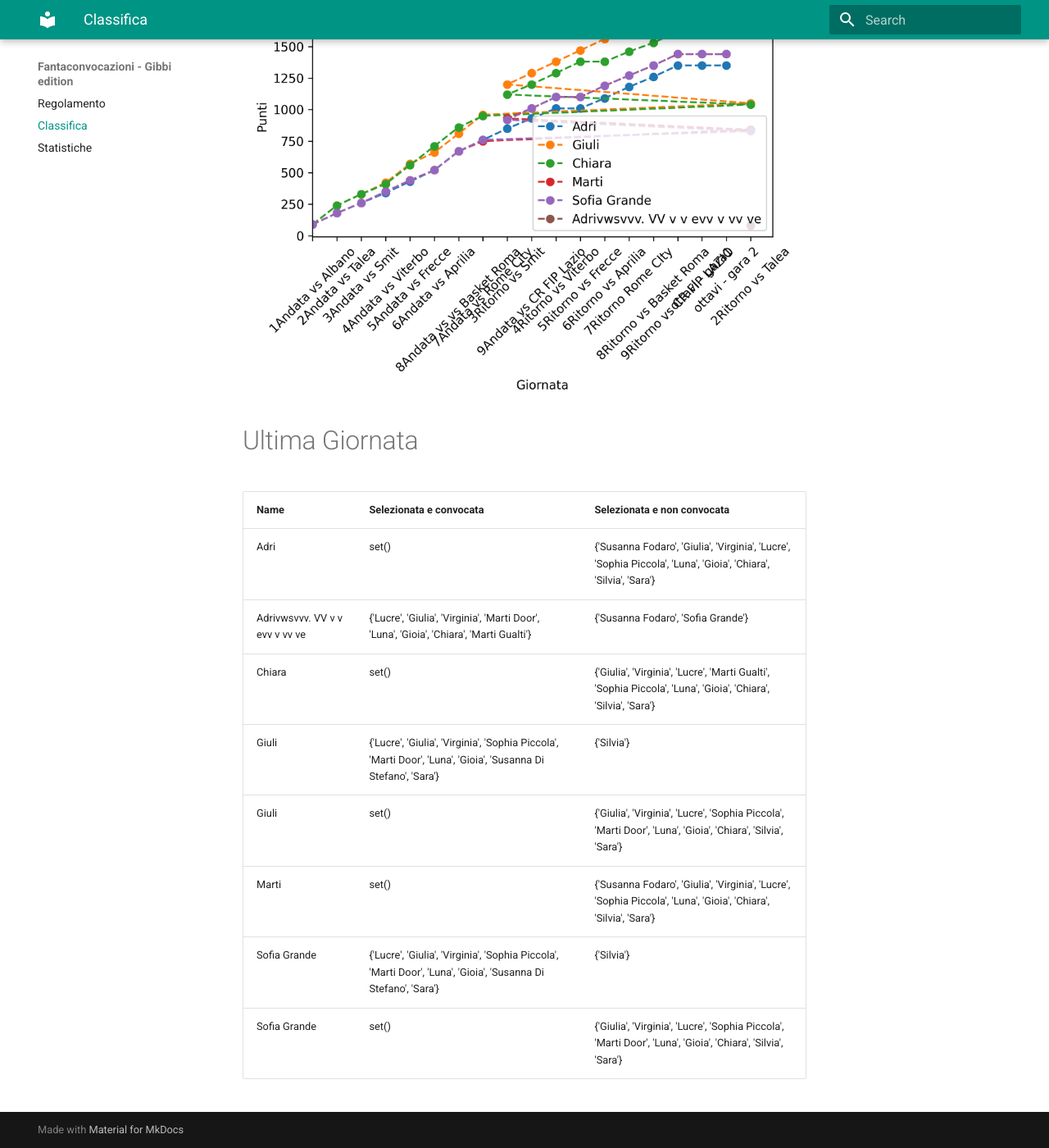
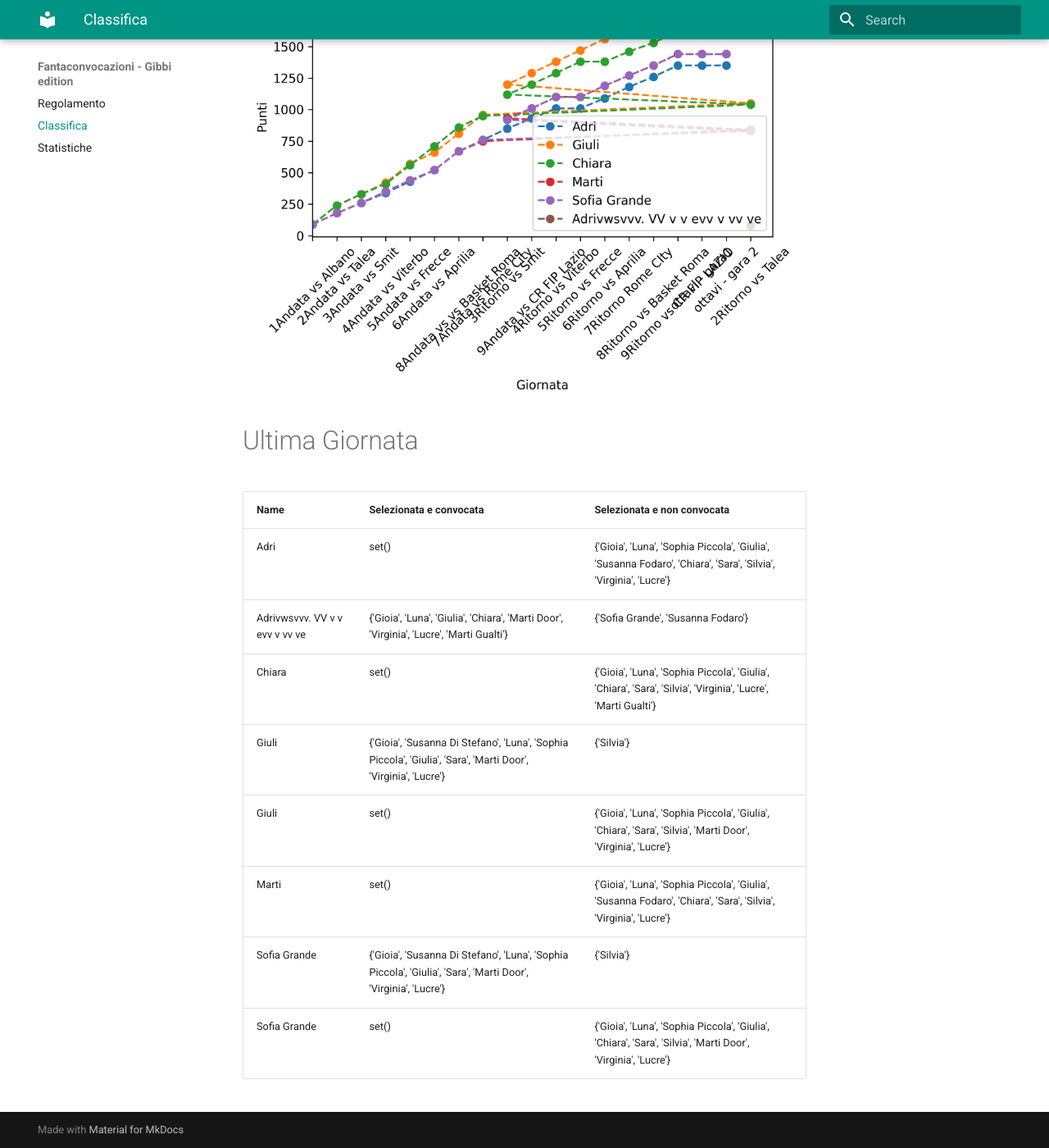
Before and after one commit to martinig94/fantagibbi, an MkDocs documentation site: the page built from docs/Classifica.md, in a window 1280 px wide and 1400 px high, scrolled down 676 px. Shown: the whole window at 82% size. Built offline with MkDocs 1.6.1 and Material for MkDocs 9.7.7, drawn with Linux system fonts in a browser that asks for light colours.

Commit message:
Auto-update from main.py

```diff
--- a/docs/Classifica.md
+++ b/docs/Classifica.md
@@ -19,12 +19,12 @@
 <!-- START_TABLE CORRECT -->
 | Name                           | Selezionata e convocata                                                                                        | Selezionata e non convocata                                                                                      |
 |:-------------------------------|:---------------------------------------------------------------------------------------------------------------|:-----------------------------------------------------------------------------------------------------------------|
-| Adri                           | set()                                                                                                          | {'Susanna Fodaro', 'Giulia', 'Virginia', 'Lucre', 'Sophia Piccola', 'Luna', 'Gioia', 'Chiara', 'Silvia', 'Sara'} |
-| Adrivwsvvv. VV v v evv v vv ve | {'Lucre', 'Giulia', 'Virginia', 'Marti Door', 'Luna', 'Gioia', 'Chiara', 'Marti Gualti'}                       | {'Susanna Fodaro', 'Sofia Grande'}                                                                               |
-| Chiara                         | set()                                                                                                          | {'Giulia', 'Virginia', 'Lucre', 'Marti Gualti', 'Sophia Piccola', 'Luna', 'Gioia', 'Chiara', 'Silvia', 'Sara'}   |
-| Giuli                          | {'Lucre', 'Giulia', 'Virginia', 'Sophia Piccola', 'Marti Door', 'Luna', 'Gioia', 'Susanna Di Stefano', 'Sara'} | {'Silvia'}                                                                                                       |
-| Giuli                          | set()                                                                                                          | {'Giulia', 'Virginia', 'Lucre', 'Sophia Piccola', 'Marti Door', 'Luna', 'Gioia', 'Chiara', 'Silvia', 'Sara'}     |
-| Marti                          | set()                                                                                                          | {'Susanna Fodaro', 'Giulia', 'Virginia', 'Lucre', 'Sophia Piccola', 'Luna', 'Gioia', 'Chiara', 'Silvia', 'Sara'} |
-| Sofia Grande                   | {'Lucre', 'Giulia', 'Virginia', 'Sophia Piccola', 'Marti Door', 'Luna', 'Gioia', 'Susanna Di Stefano', 'Sara'} | {'Silvia'}                                                                                                       |
-| Sofia Grande                   | set()                                                                                                          | {'Giulia', 'Virginia', 'Lucre', 'Sophia Piccola', 'Marti Door', 'Luna', 'Gioia', 'Chiara', 'Silvia', 'Sara'}     |
+| Adri                           | set()                                                                                                          | {'Gioia', 'Luna', 'Sophia Piccola', 'Giulia', 'Susanna Fodaro', 'Chiara', 'Sara', 'Silvia', 'Virginia', 'Lucre'} |
+| Adrivwsvvv. VV v v evv v vv ve | {'Gioia', 'Luna', 'Giulia', 'Chiara', 'Marti Door', 'Virginia', 'Lucre', 'Marti Gualti'}                       | {'Sofia Grande', 'Susanna Fodaro'}                                                                               |
+| Chiara                         | set()                                                                                                          | {'Gioia', 'Luna', 'Sophia Piccola', 'Giulia', 'Chiara', 'Sara', 'Silvia', 'Virginia', 'Lucre', 'Marti Gualti'}   |
+| Giuli                          | {'Gioia', 'Susanna Di Stefano', 'Luna', 'Sophia Piccola', 'Giulia', 'Sara', 'Marti Door', 'Virginia', 'Lucre'} | {'Silvia'}                                                                                                       |
+| Giuli                          | set()                                                                                                          | {'Gioia', 'Luna', 'Sophia Piccola', 'Giulia', 'Chiara', 'Sara', 'Silvia', 'Marti Door', 'Virginia', 'Lucre'}     |
+| Marti                          | set()                                                                                                          | {'Gioia', 'Luna', 'Sophia Piccola', 'Giulia', 'Susanna Fodaro', 'Chiara', 'Sara', 'Silvia', 'Virginia', 'Lucre'} |
+| Sofia Grande                   | {'Gioia', 'Susanna Di Stefano', 'Luna', 'Sophia Piccola', 'Giulia', 'Sara', 'Marti Door', 'Virginia', 'Lucre'} | {'Silvia'}                                                                                                       |
+| Sofia Grande                   | set()                                                                                                          | {'Gioia', 'Luna', 'Sophia Piccola', 'Giulia', 'Chiara', 'Sara', 'Silvia', 'Marti Door', 'Virginia', 'Lucre'}     |
 <!-- END_TABLE CORRECT -->
```
